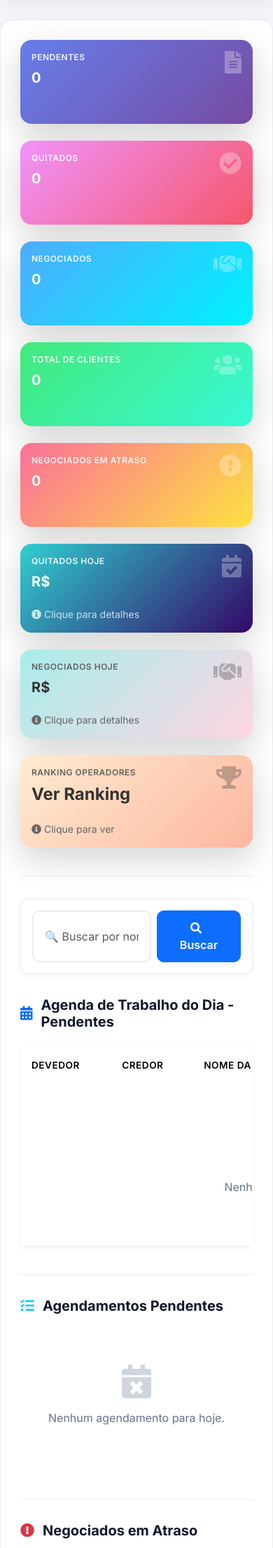
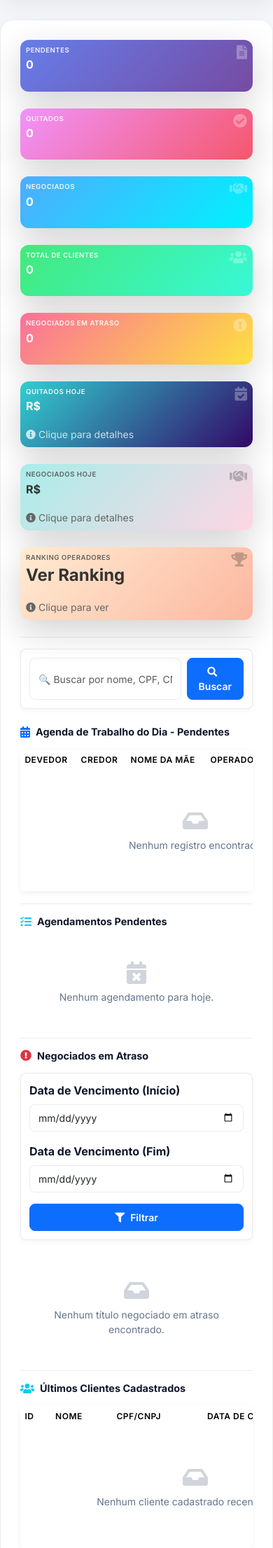
Before and after one commit to leandrosuy2/app_admin, a Django app: template core/templates/dashboard.html in a window 390 px wide. Shown: the part 65-2277 px from the top of the page at 70% size. Run offline with Django 4.2, Linux system fonts and the light colour scheme; the template is opened without the code that fills it, so the values that code supplies are empty.

Commit message:
ajuste no js para os componentes

```diff
--- a/core/templates/dashboard.html
+++ b/core/templates/dashboard.html
@@ -11,12 +11,11 @@
     .stat-card {
         height: 100%;
         border: none;
-        border-radius: 16px;
+        border-radius: 12px;
         overflow: hidden;
         transition: all 0.3s cubic-bezier(0.4, 0, 0.2, 1);
         cursor: pointer;
         position: relative;
-        overflow: hidden;
     }
 
     .stat-card::before {
@@ -35,38 +34,38 @@
     }
 
     .stat-card:hover {
-        transform: translateY(-8px);
-        box-shadow: 0 12px 24px rgba(0,0,0,0.15) !important;
+        transform: translateY(-4px);
+        box-shadow: 0 8px 16px rgba(0,0,0,0.1) !important;
     }
 
     .stat-card .card-body {
     display: flex;
     flex-direction: column;
         justify-content: space-between;
-        padding: 1.5rem;
-        min-height: 140px;
+        padding: 1rem;
+        min-height: 100px;
     }
 
     .stat-card .stat-icon {
-        font-size: 3rem;
+        font-size: 2rem;
         opacity: 0.3;
         transition: all 0.3s ease;
     }
 
     .stat-card:hover .stat-icon {
         opacity: 0.5;
-        transform: scale(1.1);
+        transform: scale(1.05);
     }
 
     .stat-card .stat-value {
-        font-size: 2rem;
+        font-size: 1.5rem;
         font-weight: 700;
-        margin: 0.5rem 0;
+        margin: 0.25rem 0;
         line-height: 1.2;
     }
 
     .stat-card .stat-label {
-        font-size: 0.9rem;
+        font-size: 0.75rem;
         font-weight: 600;
         text-transform: uppercase;
         letter-spacing: 0.5px;
@@ -75,23 +74,23 @@
 
     /* Seções */
     .dashboard-section {
-        margin-top: 2.5rem;
-        padding-top: 2rem;
+        margin-top: 1.5rem;
+        padding-top: 1.5rem;
         border-top: 1px solid var(--line);
     }
 
     .section-title {
-        font-size: 1.5rem;
+        font-size: 1.1rem;
         font-weight: 700;
-        margin-bottom: 1.5rem;
+        margin-bottom: 1rem;
     display: flex;
         align-items: center;
-        gap: 0.75rem;
+        gap: 0.5rem;
         color: var(--text);
     }
 
     .section-title i {
-        font-size: 1.25rem;
+        font-size: 1rem;
     }
 
     /* Tabelas Responsivas */
@@ -104,7 +103,13 @@
 
     .table-responsive-custom table {
         margin-bottom: 0;
-        min-width: 800px;
+        min-width: 600px;
+    }
+
+    @media (max-width: 768px) {
+        .table-responsive-custom table {
+            min-width: 500px;
+        }
     }
 
     .table-responsive-custom thead {
@@ -114,10 +119,10 @@
 
     .table-responsive-custom thead th {
         border: none;
-        padding: 1rem;
+        padding: 0.75rem;
         font-weight: 600;
         text-transform: uppercase;
-        font-size: 0.85rem;
+        font-size: 0.75rem;
         letter-spacing: 0.5px;
     }
 
@@ -127,96 +132,112 @@
 
     .table-responsive-custom tbody tr:hover {
         background-color: var(--brand-50);
-        transform: scale(1.01);
     }
 
     .table-responsive-custom tbody td {
-        padding: 1rem;
+        padding: 0.75rem;
         vertical-align: middle;
         border-color: var(--line);
+        font-size: 0.875rem;
     }
 
     /* Formulários de Busca */
     .search-form {
         background: var(--card);
         border: 1px solid var(--line);
-        border-radius: 12px;
-        padding: 1.5rem;
-        margin-bottom: 2rem;
+        border-radius: 8px;
+        padding: 1rem;
+        margin-bottom: 1.5rem;
         box-shadow: 0 2px 8px rgba(0,0,0,0.05);
     }
 
     .search-form .form-control {
-        border-radius: 10px;
-        border: 2px solid var(--line);
-        padding: 0.75rem 1rem;
+        border-radius: 8px;
+        border: 1px solid var(--line);
+        padding: 0.5rem 0.75rem;
+        font-size: 0.875rem;
         transition: all 0.3s ease;
     }
 
     .search-form .form-control:focus {
         border-color: var(--brand-500);
-        box-shadow: 0 0 0 0.2rem rgba(99, 102, 241, 0.15);
+        box-shadow: 0 0 0 0.15rem rgba(99, 102, 241, 0.15);
     }
 
     .search-form .btn {
-        border-radius: 10px;
-        padding: 0.75rem 2rem;
+        border-radius: 8px;
+        padding: 0.5rem 1rem;
         font-weight: 600;
+        font-size: 0.875rem;
         transition: all 0.3s ease;
     }
 
     .search-form .btn:hover {
-        transform: translateY(-2px);
-        box-shadow: 0 4px 12px rgba(0,0,0,0.15);
+        transform: translateY(-1px);
+        box-shadow: 0 2px 8px rgba(0,0,0,0.1);
     }
 
     /* Badges */
     .badge {
-        padding: 0.5rem 0.75rem;
+        padding: 0.25rem 0.5rem;
         font-weight: 600;
-        border-radius: 8px;
+        border-radius: 6px;
+        font-size: 0.75rem;
     }
 
     /* Botões de Ação */
     .btn-action {
-        margin: 0 0.25rem;
-        border-radius: 8px;
+        margin: 0 0.125rem;
+        border-radius: 6px;
         font-weight: 500;
+        font-size: 0.75rem;
+        padding: 0.25rem 0.5rem;
         transition: all 0.2s ease;
     }
 
     .btn-action:hover {
-        transform: translateY(-2px);
-        box-shadow: 0 4px 8px rgba(0,0,0,0.15);
+        transform: translateY(-1px);
+        box-shadow: 0 2px 4px rgba(0,0,0,0.1);
     }
 
     /* Modais */
     .modal-content {
-        border-radius: 16px;
+        border-radius: 12px;
         border: none;
-        box-shadow: 0 20px 60px rgba(0,0,0,0.3);
+        box-shadow: 0 10px 40px rgba(0,0,0,0.2);
     }
 
     .modal-header {
         border-bottom: 1px solid var(--line);
-        border-radius: 16px 16px 0 0;
-        padding: 1.5rem;
+        border-radius: 12px 12px 0 0;
+        padding: 1rem;
+    }
+
+    .modal-header .modal-title {
+        font-size: 1rem;
     }
 
     .modal-body {
-        padding: 1.5rem;
+        padding: 1rem;
+        font-size: 0.875rem;
+    }
+
+    .modal-footer {
+        padding: 0.75rem 1rem;
     }
 
     /* Paginação */
     .pagination {
-        margin-top: 2rem;
+        margin-top: 1rem;
     }
 
     .page-link {
-        border-radius: 8px;
-        margin: 0 0.25rem;
+        border-radius: 6px;
+        margin: 0 0.125rem;
         border: 1px solid var(--line);
         color: var(--text);
+        font-size: 0.875rem;
+        padding: 0.375rem 0.75rem;
         transition: all 0.2s ease;
     }
 
@@ -235,14 +256,19 @@
     /* Empty State */
     .empty-state {
         text-align: center;
-        padding: 3rem 1rem;
+        padding: 2rem 1rem;
         color: var(--muted);
     }
 
     .empty-state i {
-        font-size: 3rem;
+        font-size: 2rem;
         opacity: 0.3;
-        margin-bottom: 1rem;
+        margin-bottom: 0.5rem;
+    }
+
+    .empty-state p {
+        margin: 0;
+        font-size: 0.875rem;
     }
 
     /* Animações */
@@ -271,17 +297,55 @@
     .stat-card:nth-child(8) { animation-delay: 0.8s; }
 
     /* Responsividade */
-    @media (max-width: 768px) {
+    @media (max-width: 992px) {
+        .stat-card .card-body {
+            padding: 0.75rem;
+            min-height: 90px;
+        }
+
         .stat-card .stat-value {
+            font-size: 1.25rem;
+        }
+
+        .stat-card .stat-icon {
             font-size: 1.5rem;
         }
 
+        .section-title {
+            font-size: 1rem;
+        }
+
+        .table-responsive-custom thead th {
+            padding: 0.5rem;
+            font-size: 0.7rem;
+        }
+
+        .table-responsive-custom tbody td {
+            padding: 0.5rem;
+            font-size: 0.8rem;
+        }
+    }
+
+    @media (max-width: 768px) {
+        .stat-card .card-body {
+            padding: 0.75rem;
+            min-height: 80px;
+        }
+
+        .stat-card .stat-value {
+            font-size: 1.1rem;
+        }
+
         .stat-card .stat-icon {
-            font-size: 2rem;
+            font-size: 1.25rem;
+        }
+
+        .stat-card .stat-label {
+            font-size: 0.65rem;
         }
 
         .section-title {
-            font-size: 1.25rem;
+            font-size: 0.95rem;
         }
 
         .table-responsive-custom {
@@ -289,28 +353,49 @@
         }
 
         .btn-action {
-            display: block;
-            width: 100%;
-            margin: 0.5rem 0;
+            font-size: 0.7rem;
+            padding: 0.2rem 0.4rem;
+            margin: 0.125rem;
         }
 
         .search-form {
-            padding: 1rem;
+            padding: 0.75rem;
+        }
+
+        .dashboard-section {
+            margin-top: 1rem;
+            padding-top: 1rem;
         }
     }
 
     @media (max-width: 576px) {
         .stat-card .card-body {
-            padding: 1rem;
-            min-height: 120px;
+            padding: 0.5rem;
+            min-height: 70px;
         }
 
         .stat-card .stat-value {
-            font-size: 1.25rem;
+            font-size: 1rem;
         }
 
         .stat-card .stat-label {
+            font-size: 0.6rem;
+        }
+
+        .section-title {
+            font-size: 0.9rem;
+        }
+
+        .table-responsive-custom thead th,
+        .table-responsive-custom tbody td {
+            padding: 0.4rem;
             font-size: 0.75rem;
+        }
+
+        .btn-action {
+            display: block;
+            width: 100%;
+            margin: 0.25rem 0;
         }
     }
 
@@ -1141,7 +1226,21 @@ document.addEventListener("DOMContentLoaded", function () {
                             </div>
                         </td>
                     </tr>
-                    <!-- Modal de Seleção de Operador -->
+                    {% empty %}
+                    <tr>
+                        <td colspan="7" class="text-center py-4">
+                            <div class="empty-state">
+                                <i class="fas fa-inbox"></i>
+                                <p class="mb-0">Nenhum título negociado em atraso encontrado.</p>
+                            </div>
+                        </td>
+                    </tr>
+            {% endfor %}
+        </tbody>
+    </table>
+        </div>
+
+    <!-- Modal de Seleção de Operador (fora do loop) -->
     <div class="modal fade" id="modalAlterarOperador" tabindex="-1" aria-labelledby="modalAlterarOperadorLabel" aria-hidden="true">
         <div class="modal-dialog modal-dialog-centered">
             <div class="modal-content">
@@ -1177,28 +1276,24 @@ document.addEventListener("DOMContentLoaded", function () {
             </div>
         </div>
     </div>
-                    {% empty %}
-                    <tr>
-                        <td colspan="7" class="text-center py-4">
-                            <div class="empty-state">
-                                <i class="fas fa-inbox"></i>
-                                <p class="mb-0">Nenhum título negociado em atraso encontrado.</p>
-                            </div>
-                        </td>
-                    </tr>
-                    {% endfor %}
-                </tbody>
-            </table>
-        </div>
+
+    <script>
     document.addEventListener("DOMContentLoaded", function () {
+        // Configurar botões de alterar operador
         document.querySelectorAll(".alterar-operador-btn").forEach(button => {
             button.addEventListener("click", function () {
                 let tituloId = this.getAttribute("data-id");
-                document.getElementById("titulo-id").value = tituloId;
+                const tituloIdInput = document.getElementById("titulo-id");
+                if (tituloIdInput) {
+                    tituloIdInput.value = tituloId;
+                }
             });
         });
 
-        document.getElementById("alterar-operador-form").addEventListener("submit", function (event) {
+        // Configurar formulário de alterar operador
+        const alterarOperadorForm = document.getElementById("alterar-operador-form");
+        if (alterarOperadorForm) {
+            alterarOperadorForm.addEventListener("submit", function (event) {
                 event.preventDefault();
                 let tituloId = document.getElementById("titulo-id").value;
                 let operador = document.getElementById("operador").value;
@@ -1206,6 +1301,11 @@ document.addEventListener("DOMContentLoaded", function () {
 
                 if (!operador) {
                     alert("Por favor, selecione um operador.");
+                    return;
+                }
+
+                if (!tituloId) {
+                    alert("Erro: ID do título não encontrado.");
                     return;
                 }
 
@@ -1231,6 +1331,7 @@ document.addEventListener("DOMContentLoaded", function () {
                     alert("Ocorreu um erro ao atualizar o operador.");
                 });
             });
+        }
     });
     </script>
 
```
Lines whose indentation alone changed are shown as unchanged.
